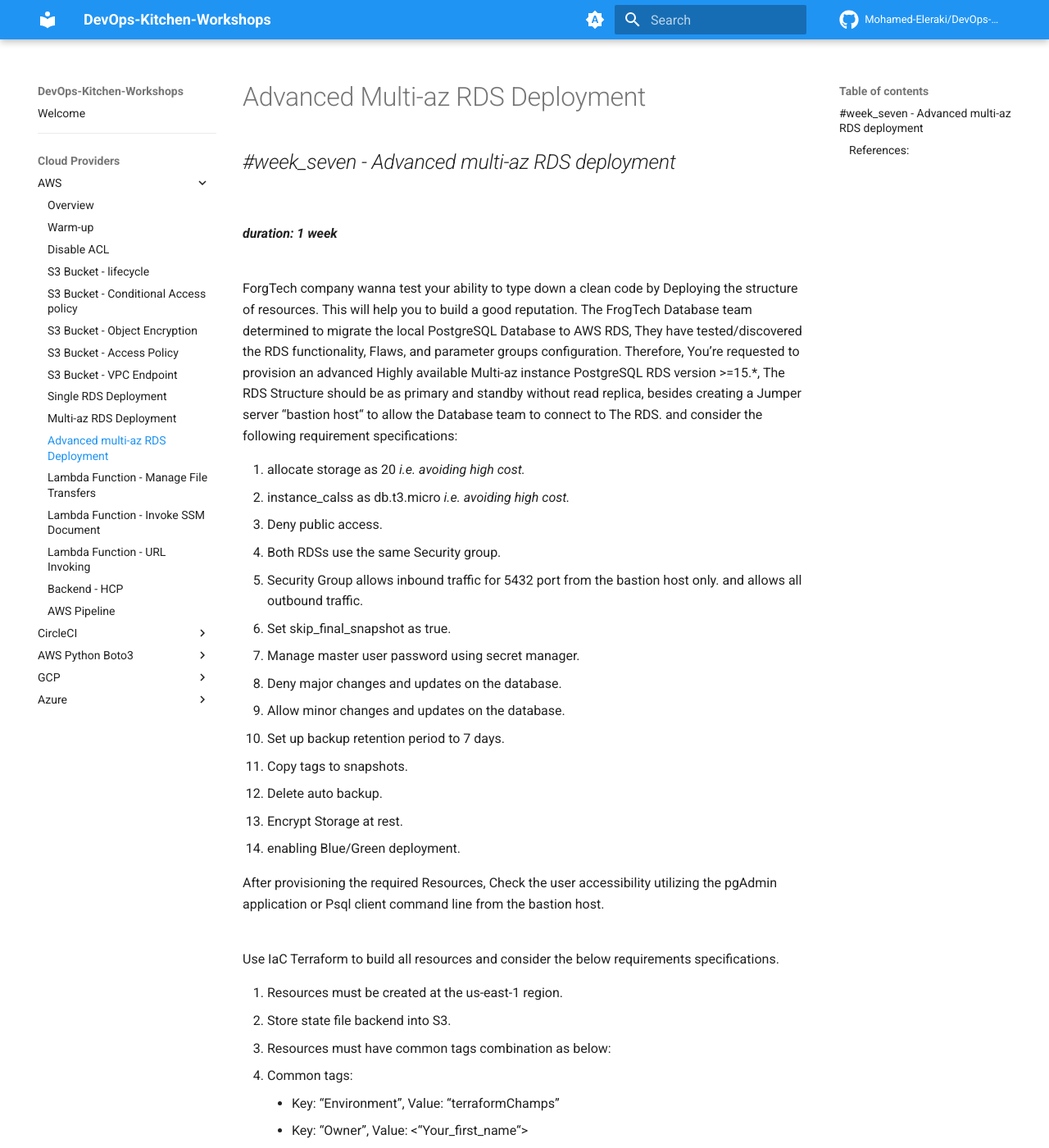
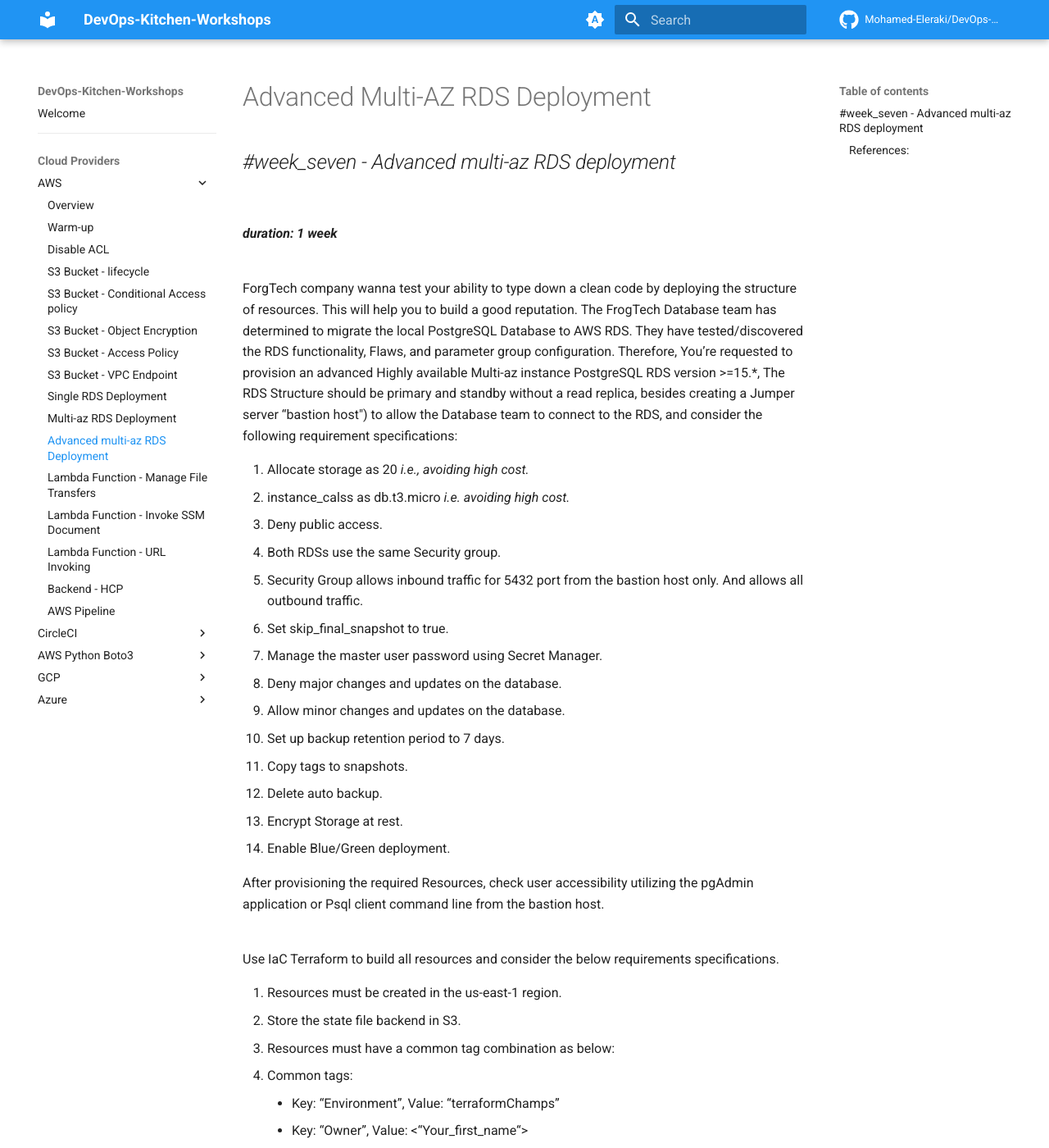
Before and after one commit to Mohamed-Eleraki/DevOps-Kitchen-Workshop, an MkDocs documentation site: the page built from docs/aws/advanced-multi-az-rds-deployment.md, in a window 1280 px wide and 1400 px high. Shown: the whole window at 82% size. Built offline with MkDocs 1.6.1 and Material for MkDocs 9.7.7, drawn with Linux system fonts in a browser that asks for light colours; comment, search, counter and statistics services are not loaded; the version menu is left out; some of the changed text lies outside the part shown.

Commit message:
Update advanced-multi-az-rds-deployment.md

```diff
--- a/docs/aws/advanced-multi-az-rds-deployment.md
+++ b/docs/aws/advanced-multi-az-rds-deployment.md
@@ -1,4 +1,4 @@
-# Advanced Multi-az RDS Deployment
+# Advanced Multi-AZ RDS Deployment
 
 ## _#week_seven - Advanced multi-az RDS deployment_
 <br>
@@ -6,41 +6,41 @@
 **_duration: 1 week_**
 <br><br>
 
-ForgTech company wanna test your ability to type down a clean code by Deploying the structure of resources. This will help you to build a
+ForgTech company wanna test your ability to type down a clean code by deploying the structure of resources. This will help you to build a
 good reputation.
-The FrogTech Database team determined to migrate the local PostgreSQL Database to AWS RDS, They have tested/discovered the RDS
-functionality, Flaws, and parameter groups configuration.
+The FrogTech Database team has determined to migrate the local PostgreSQL Database to AWS RDS. They have tested/discovered the RDS
+functionality, Flaws, and parameter group configuration.
 Therefore, You’re requested to provision an advanced Highly available Multi-az instance PostgreSQL RDS version >=15.*, The RDS
-Structure should be as primary and standby without read replica, besides creating a Jumper server “bastion host“ to allow the Database
-team to connect to The RDS. and consider the following requirement specifications:
+Structure should be primary and standby without a read replica, besides creating a Jumper server “bastion host") to allow the Database
+team to connect to the RDS, and consider the following requirement specifications:
 
-1. allocate storage as 20 _i.e. avoiding high cost._
+1. Allocate storage as 20 _i.e., avoiding high cost._
 2. instance_calss as db.t3.micro _i.e. avoiding high cost._
 3. Deny public access.
 4. Both RDSs use the same Security group.
-5. Security Group allows inbound traffic for 5432 port from the bastion host only. and allows all outbound traffic.
-6. Set skip_final_snapshot as true.
-7. Manage master user password using secret manager.
+5. Security Group allows inbound traffic for 5432 port from the bastion host only. And allows all outbound traffic.
+6. Set skip_final_snapshot to true.
+7. Manage the master user password using Secret Manager.
 8. Deny major changes and updates on the database.
 9. Allow minor changes and updates on the database.
 10. Set up backup retention period to 7 days.
 11. Copy tags to snapshots.
 12. Delete auto backup.
 13. Encrypt Storage at rest.
-14. enabling Blue/Green deployment.
+14. Enable Blue/Green deployment.
 
-After provisioning the required Resources, Check the user accessibility utilizing the pgAdmin application or Psql client command line from
+After provisioning the required Resources, check user accessibility utilizing the pgAdmin application or Psql client command line from
 the bastion host.
 <br><br>
 
 
 Use IaC Terraform to build all resources and consider the below requirements specifications.
 
-1. Resources must be created at the us-east-1 region.
-2. Store state file backend into S3.
+1. Resources must be created in the us-east-1 region.
+2. Store the state file backend in S3.
 
 
-3. Resources must have common tags combination as below:
+3. Resources must have a common tag combination as below:
 4. Common tags:
     - Key: “Environment”, Value: “terraformChamps”
     - Key: “Owner”, Value: <“Your_first_name“>
@@ -51,11 +51,11 @@
 **Bonus**
 
 1. Build an Architecture diagram of the deployment resources.
-2. Build a personal document consisting of what you learn with deep details and resources _i.e. this will assist you to get back and refresh_
+2. Build a personal document consisting of what you learn with deep details and resources _i.e., this will assist you to get back and refresh_
     _your knowledge later_
-3. Store the backend into HCP instead.
-4. Apply & destroy using planfile.
-5. Craft multiple workspaces _i.e. local Or on The HCP platform._
+3. Store the backend in HCP instead.
+4. Apply & destroy using the plan file.
+5. Craft multiple workspaces _i.e., local or on the HCP platform._
 <br>
 
 <br>
```
Also changed, not shown: other parts of docs/aws/advanced-multi-az-rds-deployment.md (+1 -1 lines).
